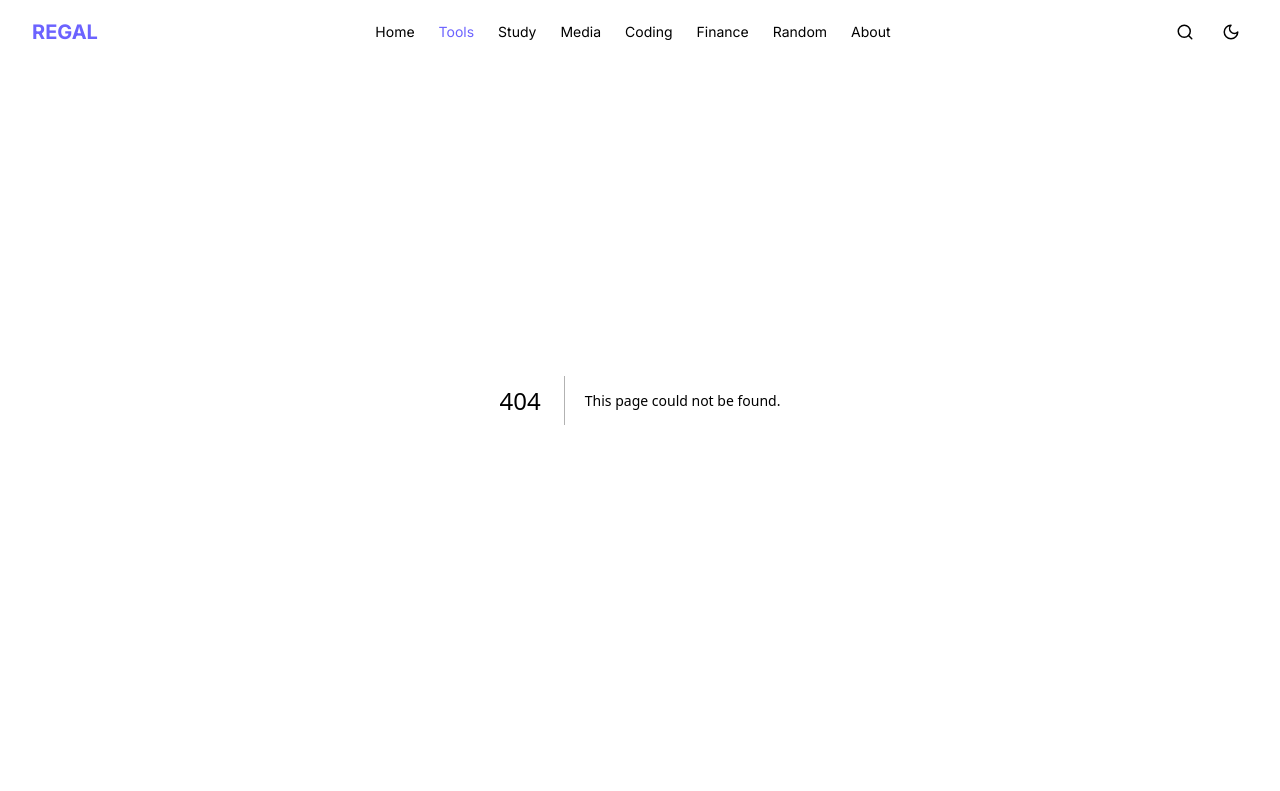
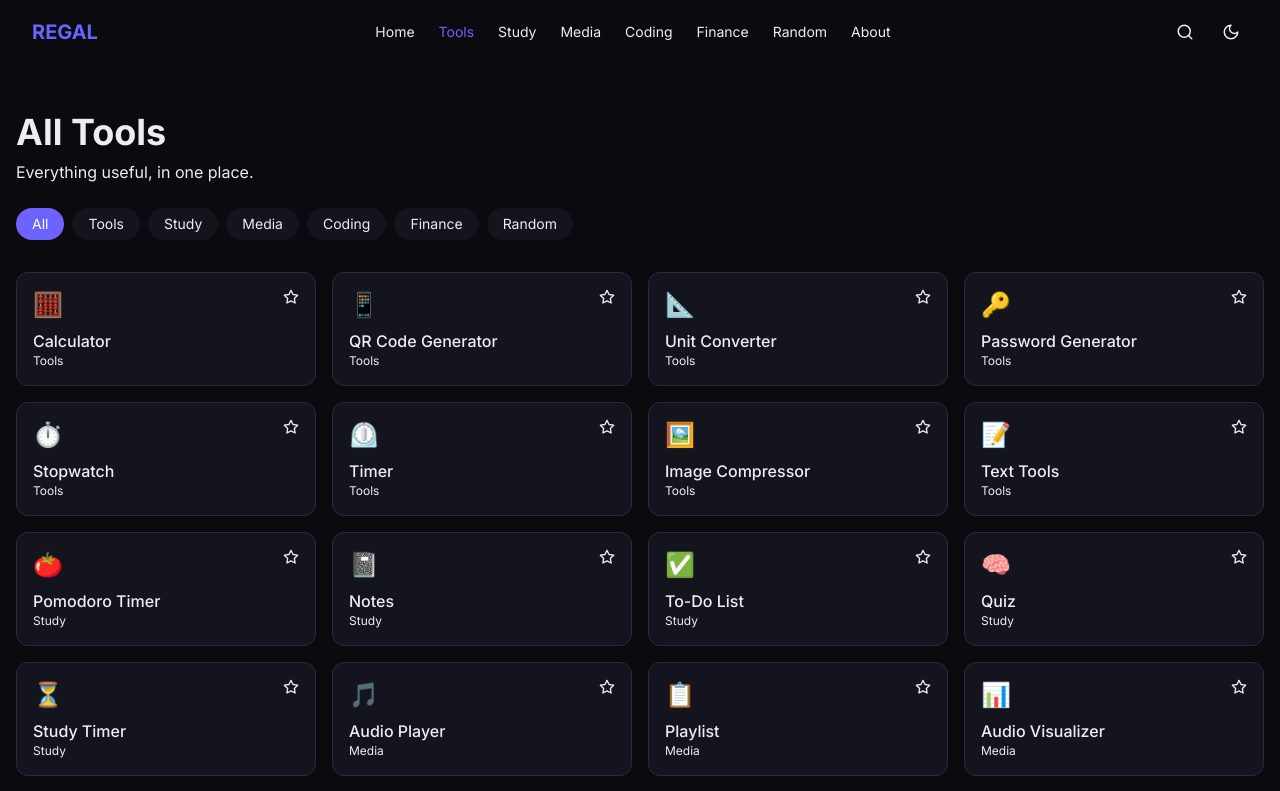
Before and after one commit to DEVAPKBUGKING/Allinone, a Next.js app: page /tools in a window 1280 px wide. Before the commit this address had no page. Shown: the top 791 px of the page. Built offline with nearby package versions, Linux system fonts and the light colour scheme.

Commit message:
Create ToolsPage component for tool listing
Implement ToolsPage component to display tools with filtering options.

```diff
--- /dev/null
+++ b/app/tools/page.tsx
@@ -0,0 +1,43 @@
+"use client";
+
+import { useState } from "react";
+import { allTools } from "@/lib/data";
+import ToolCard from "@/components/ToolCard";
+
+export default function ToolsPage() {
+  const [filter, setFilter] = useState("All");
+  const categories = ["All", ...new Set(allTools.map((t) => t.category))];
+
+  const filtered = filter === "All" ? allTools : allTools.filter((t) => t.category === filter);
+
+  return (
+    <div className="px-4 py-24 sm:py-28">
+      <div className="mx-auto max-w-7xl">
+        <h1 className="text-4xl font-bold">All Tools</h1>
+        <p className="mt-2 text-muted">Everything useful, in one place.</p>
+
+        <div className="mt-6 flex flex-wrap gap-2">
+          {categories.map((cat) => (
+            <button
+              key={cat}
+              onClick={() => setFilter(cat)}
+              className={`rounded-full px-4 py-1.5 text-sm transition ${
+                filter === cat
+                  ? "bg-regal text-white"
+                  : "bg-background-card text-muted hover:bg-white/5"
+              }`}
+            >
+              {cat}
+            </button>
+          ))}
+        </div>
+
+        <div className="mt-8 grid gap-4 sm:grid-cols-2 lg:grid-cols-3 xl:grid-cols-4">
+          {filtered.map((tool) => (
+            <ToolCard key={tool.id} tool={tool} />
+          ))}
+        </div>
+      </div>
+    </div>
+  );
+}
```
